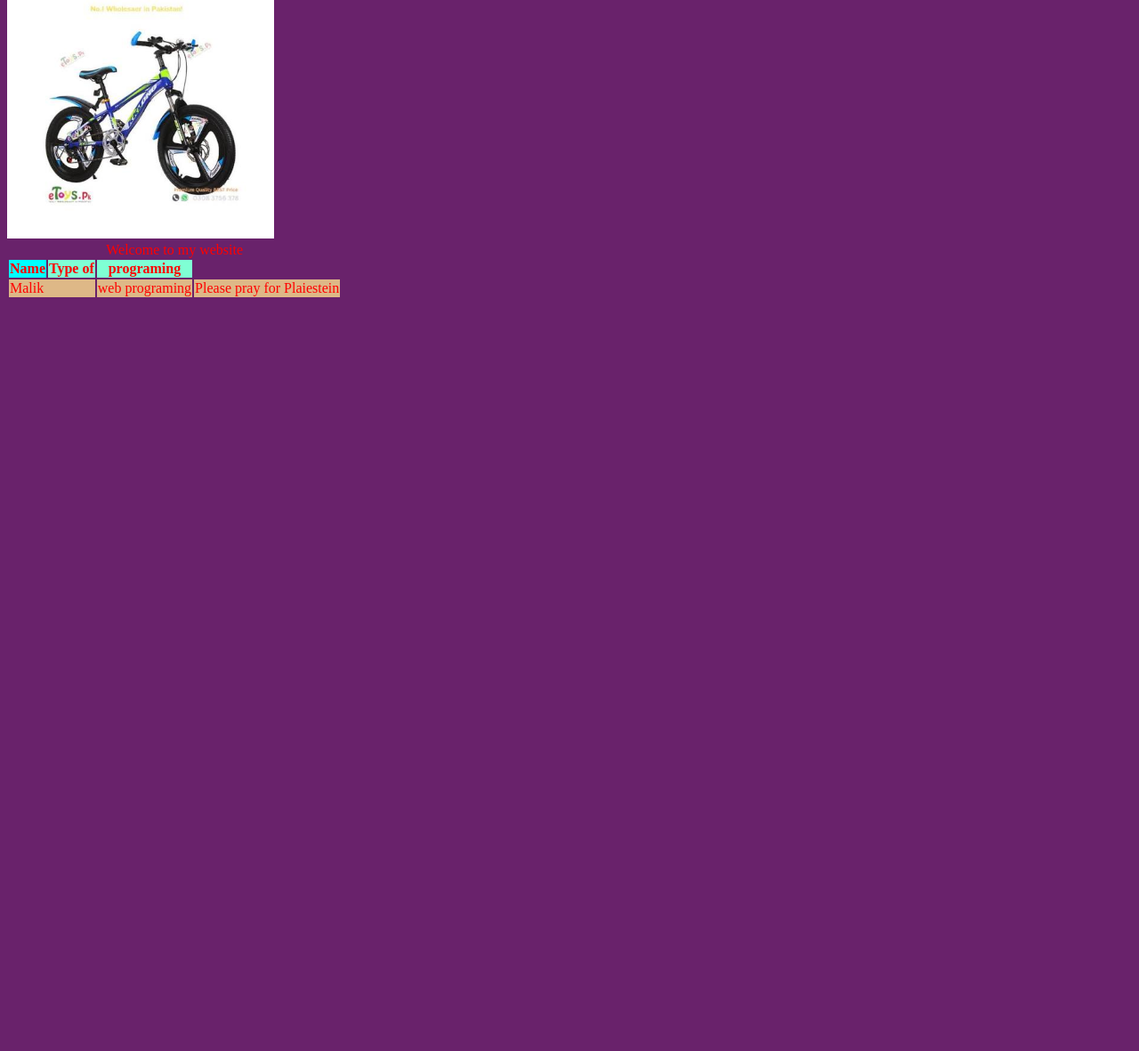
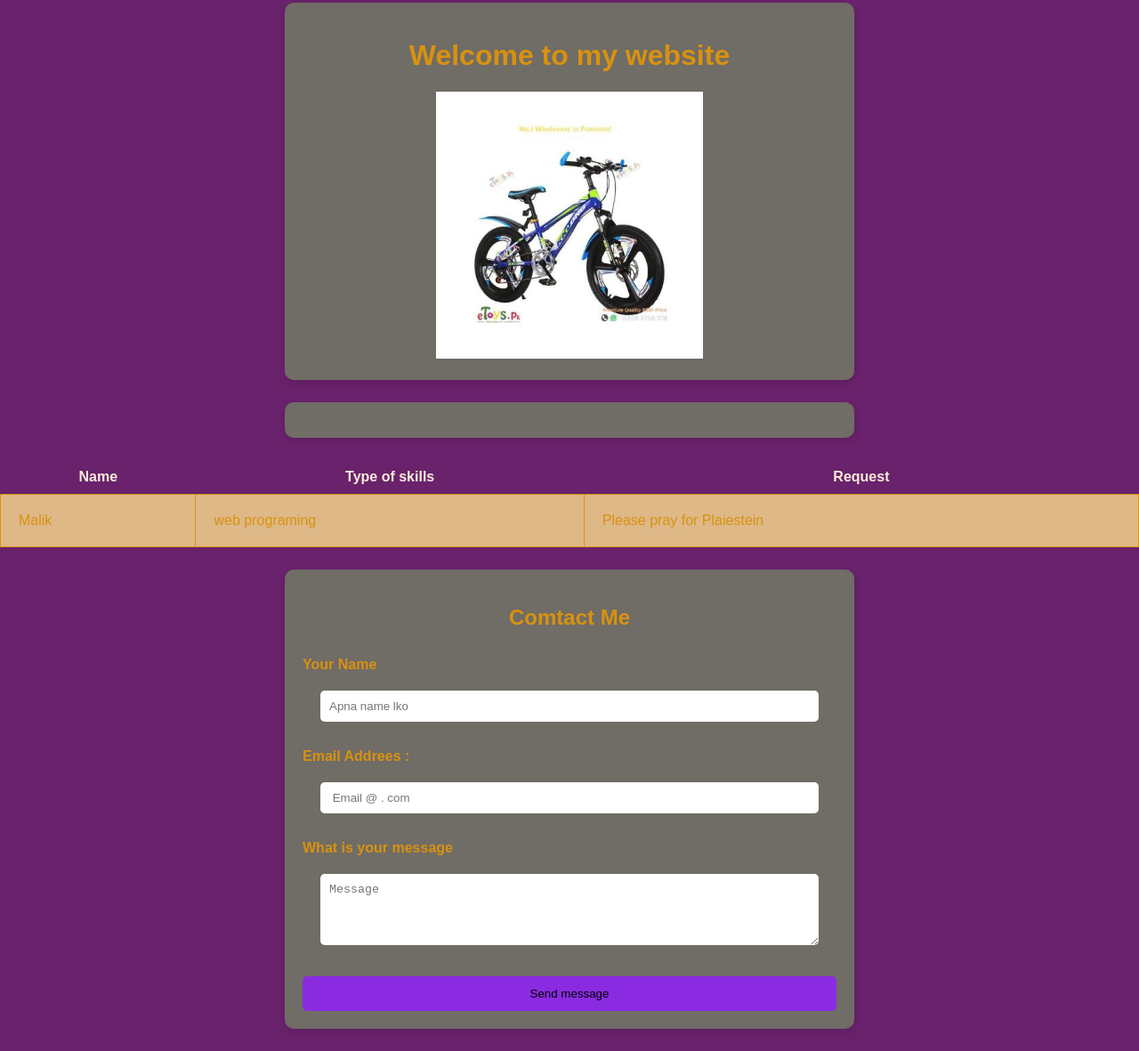
Before and after one commit to ammad3157/Html-Css-new-practice-web, a plain HTML site: page index.html in a window 1280 px wide. Shown: the part 40-1221 px from the top of the page at 89% size. Before the commit the page ends 800 px from the top, so only its background shows below. Drawn offline with Linux system fonts and the light colour scheme.

Commit message:
Add files via upload

```diff
--- a/index.html
+++ b/index.html
@@ -3,29 +3,59 @@
 <head>
     <meta charset="UTF-8">
     <meta name="viewport" content="width=device-width, initial-scale=1.0">
-    <title>My First Web Site </title>
-    <title>image</title>
+    <title>Malik Portfolio Wed site </title>
       <link rel="stylesheet" href="style.css">
 </head>
 <body>
+  <! --- Link title -- >
+  <nav class="navbar">
+    <a href="#home">Home</a>
+    <a href="#table-section">My info</a>
+    <a href="#Contact">Contact me</a>
+  </nav>
+  <div id="home" class="container">
+    <h1>Welcome to my website</h1>
     <img src="images.jpg" alt="image cycle" height="300">
-    <br>
+  </div>
+  <div id="table-section" class="container">
+  </div>
     <table>
-        <caption> Welcome to my website </caption>
+      <thead>
+        <tr>
+          <th colspan="2">Name</th>
+          <th rowspan="2">Type of skills</th>
+          <th rowspan="2">Request</th>
+        </tr>
+      </thead>
 <thead>
-             <tr>
-          <th style= "background-color: aqua;">Name </th>
-       <th style="background-color: aquamarine;">Type of</th>
-    <th style="background-color: aquamarine;">programing</th>
-</tr>
+
+
+
+
+
+
     </thead>
       <tbody>
             <tr>
               <td style="background-color: burlywood;" colspan="2">Malik</td>
             <td style="background-color: burlywood;" rowspan="2">web programing</td>
-           <td  style="background-color:burlywood;"> Please pray for Plaiestein</td>
+           <td  style="background-color:burlywood;" rowspan="2"> Please pray for Plaiestein</td>
          </tr>
        </tbody>
       </table>
+      <div id="contact" class="container">
+      <h2>Comtact Me</h2>
+  <form>
+      <label>Your Name</label>
+          <input type="text" placeholder="Apna name lko" required>
+
+          <label>Email Addrees :</label>
+          <input type="text" placeholder=" Email @ . com ">
+
+          <label> What is your message</label>
+          <textarea rows="4" placeholder="Message"></textarea>
+          <button type="submit"> Send message</button>
+          </form>
+      </div>
     </body>
-   </html>
+</html>
--- a/style.css
+++ b/style.css
@@ -1,4 +1,69 @@
 body{
     background: rgb(105, 34, 107);
-    color: red;
+    color: rgb(216, 146, 15);
+    font-family: Arial, Helvetica, sans-serif;
+    margin: 0;
+    padding: 0;
 }
+.navbar a{
+    color: cornsilk;
+    text-decoration:none ;
+    margin: 0 20px;
+    font-weight: bold;
+}
+.navbar a:hover{
+    color: #38bdf3;
+}
+.container{
+    background-color: rgb(112, 108, 102);
+    max-width: 600px;
+    margin: 25px auto;
+padding: 20px;
+border-radius: 10px;
+box-shadow: 0 4px 8px rgba(0, 0, 0, 0.1);
+text-align: center;
+}
+table{
+    width: 100%;
+    border-collapse: collapse;
+    margin-top: 10px;
+
+}
+th{
+    background-color: rgb(red green blue / alpha);
+    color: antiquewhite;
+    padding: 10px;
+}
+td{
+    border: 1px solid;
+    padding: 20px;
+    background-color: beige;
+}
+form{
+    display: flex;
+    flex-direction: column;
+    text-align: left;
+}
+label{
+    margin-top: 10px; ;
+    font-weight: bold;
+
+}
+input, textarea{
+    padding: 10px;
+    margin: 20px;
+    border-radius: 5px;
+    border: 1px;
+
+}
+button{
+    margin-top: 15px;
+padding: 12px;
+background-color: blueviolet;
+border: none;
+border-radius: 5px;
+cursor: pointer;
+}
+button:hover{
+    background-color: cornflowerblue;
+}
```
